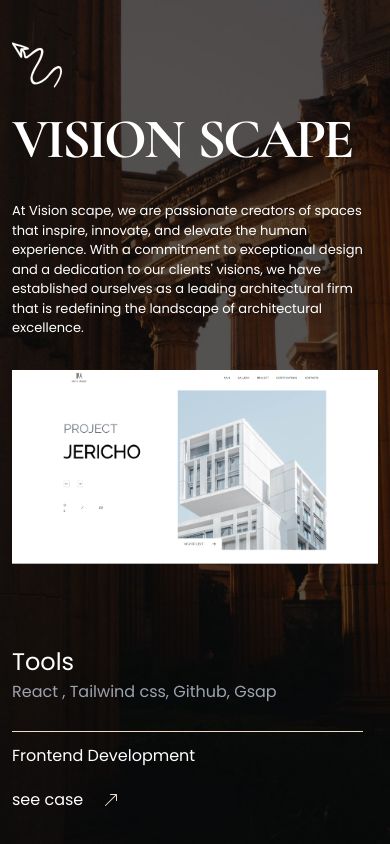
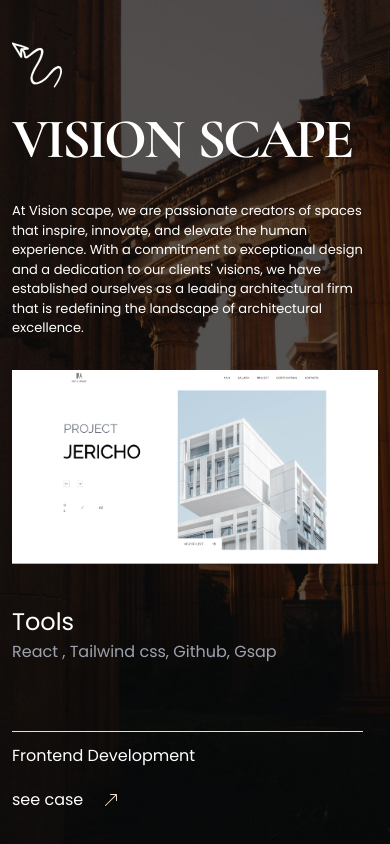
Before and after one commit to vader2k/updated-Portfolio, a React (Vite) app in the folder portfolio/: page /jericho in a window 390 px wide. Built offline with nearby package versions, Linux system fonts and the light colour scheme; a web font is replaced by a local one.

Commit message:
done  abeg

```diff
--- a/portfolio/src/components/Work.jsx
+++ b/portfolio/src/components/Work.jsx
@@ -57,7 +57,7 @@
 
 
 
-      <div className='flex flex-col gap-3 w-[85%] m-auto py-5 '>
+      <div className='sm:flex flex-col gap-3 w-[85%] m-auto py-5 hidden '>
         <div className='flex justify-between gap-3 items-center'>
           <div className='flex-1'>
           <p className='text-[2rem] font-Abril'>HEALTHSTARKS</p>
--- a/portfolio/src/pages/Jericho.jsx
+++ b/portfolio/src/pages/Jericho.jsx
@@ -20,7 +20,7 @@
     <div className='mt-3'>
       <img src={jericho}/>
     </div>
-    <div className='mt-20'>
+    <div className='mt-10'>
       <p className='text-[1.5rem]'>Tools</p>
       <p className='text-gray-400'>
         React , Tailwind css, Github, Gsap
--- a/portfolio/src/pages/Podcast.jsx
+++ b/portfolio/src/pages/Podcast.jsx
@@ -19,7 +19,7 @@
     <div className='mt-3'>
       <img src={podcast}/>
     </div>
-    <div className='mt-20'>
+    <div className='mt-10'>
       <p className='text-[1.5rem]'>Tools</p>
       <p className='text-gray-400'>
         React , Tailwind css, Github,
```
